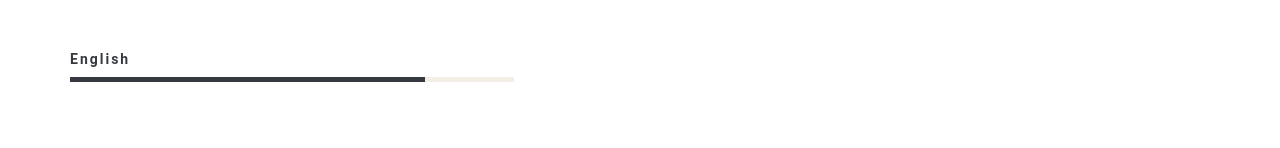
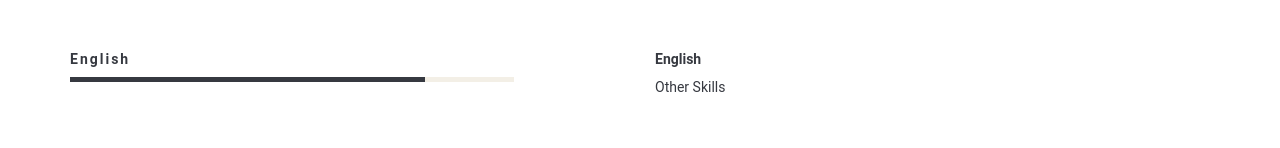
Before and after one commit to Lenzi99/Lenzi99.github.io, a plain HTML site: page index.html in a window 1280 px wide. Shown: the part 1133-1281 px from the top of the page. Drawn offline with Linux system fonts and the light colour scheme; files whose address does not match are found by name.

Commit message:
Update index.html

```diff
--- a/index.html
+++ b/index.html
@@ -163,6 +163,12 @@
 									</div>
                                 </div>
                             </div>
+							<div class="col-sm-6">
+                                <h6>English</h6>
+								<p> Other Skills</p>
+							</div>
+
+
 
 
                         </div> <!-- /.row -->
```
